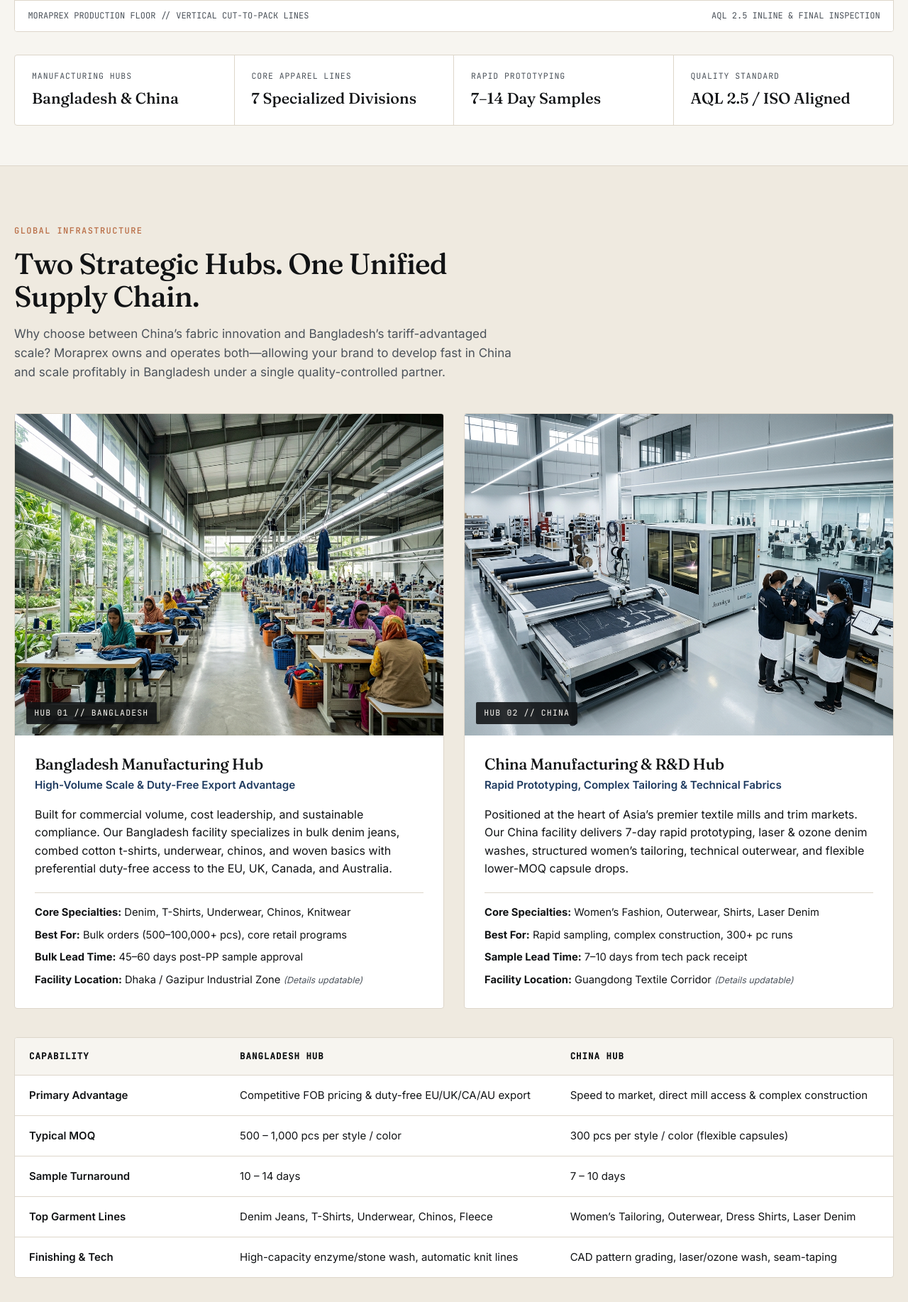
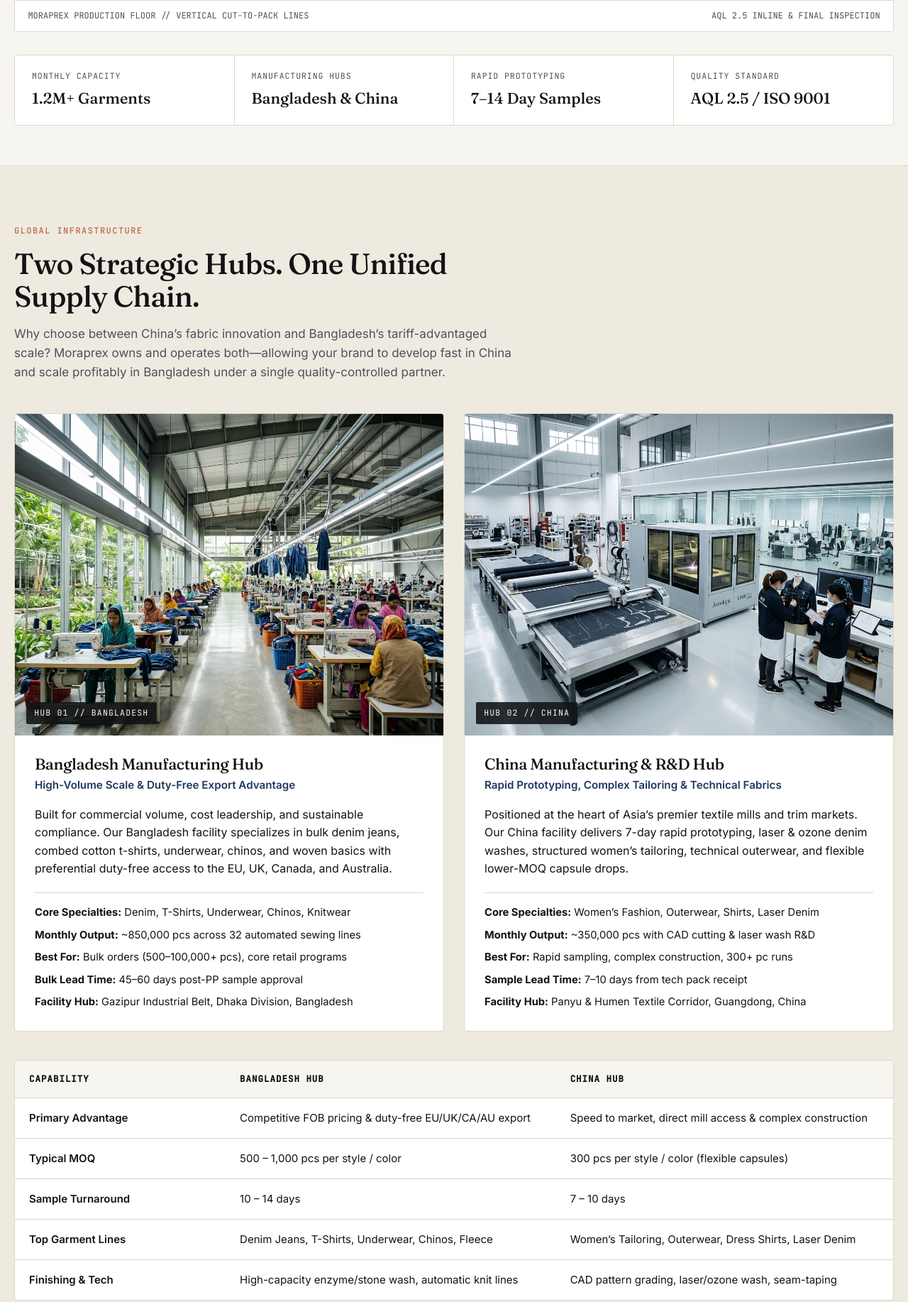
Before and after one commit to Redowan-cmyk/moraprex-website, a plain HTML site: page index.html in a window 1280 px wide. Shown: the part 1425-3259 px from the top of the page at 71% size. Drawn offline with Linux system fonts and the light colour scheme.

Commit message:
Complete makeshift factory profiles and capacity metrics

```diff
--- a/index.html
+++ b/index.html
@@ -215,12 +215,12 @@
 
         <dl class="metrics-strip" aria-label="Manufacturing Capabilities Summary">
           <div class="metric-item">
+            <dt>Monthly Capacity</dt>
+            <dd>1.2M+ Garments</dd>
+          </div>
+          <div class="metric-item">
             <dt>Manufacturing Hubs</dt>
             <dd>Bangladesh &amp; China</dd>
-          </div>
-          <div class="metric-item">
-            <dt>Core Apparel Lines</dt>
-            <dd>7 Specialized Divisions</dd>
           </div>
           <div class="metric-item">
             <dt>Rapid Prototyping</dt>
@@ -228,7 +228,7 @@
           </div>
           <div class="metric-item">
             <dt>Quality Standard</dt>
-            <dd>AQL 2.5 / ISO Aligned</dd>
+            <dd>AQL 2.5 / ISO 9001</dd>
           </div>
         </dl>
       </div>
@@ -265,9 +265,10 @@
               </p>
               <ul class="spec-list">
                 <li><strong>Core Specialties:</strong> Denim, T-Shirts, Underwear, Chinos, Knitwear</li>
+                <li><strong>Monthly Output:</strong> ~850,000 pcs across 32 automated sewing lines</li>
                 <li><strong>Best For:</strong> Bulk orders (500–100,000+ pcs), core retail programs</li>
                 <li><strong>Bulk Lead Time:</strong> 45–60 days post-PP sample approval</li>
-                <li><strong>Facility Location:</strong> Dhaka / Gazipur Industrial Zone <em>(Details updatable)</em></li>
+                <li><strong>Facility Hub:</strong> Gazipur Industrial Belt, Dhaka Division, Bangladesh</li>
               </ul>
             </div>
           </article>
@@ -291,9 +292,10 @@
               </p>
               <ul class="spec-list">
                 <li><strong>Core Specialties:</strong> Women’s Fashion, Outerwear, Shirts, Laser Denim</li>
+                <li><strong>Monthly Output:</strong> ~350,000 pcs with CAD cutting &amp; laser wash R&amp;D</li>
                 <li><strong>Best For:</strong> Rapid sampling, complex construction, 300+ pc runs</li>
                 <li><strong>Sample Lead Time:</strong> 7–10 days from tech pack receipt</li>
-                <li><strong>Facility Location:</strong> Guangdong Textile Corridor <em>(Details updatable)</em></li>
+                <li><strong>Facility Hub:</strong> Panyu &amp; Humen Textile Corridor, Guangdong, China</li>
               </ul>
             </div>
           </article>
@@ -654,10 +656,10 @@
       <div>
         <h3>Manufacturing Hubs</h3>
         <ul>
-          <li><strong>Bangladesh Hub:</strong> Dhaka / Gazipur</li>
-          <li><strong>China Hub:</strong> Guangzhou / Dongguan</li>
+          <li><strong>Bangladesh:</strong> Gazipur Industrial Belt, Dhaka 1700</li>
+          <li><strong>China:</strong> Panyu / Dongguan Textile Corridor, Guangdong</li>
           <li><strong>Email:</strong> <a href="mailto:hello@moraprex.com">hello@moraprex.com</a></li>
-          <li><strong>Domain:</strong> <a href="https://moraprex.com">moraprex.com</a></li>
+          <li><strong>Trade Desk:</strong> <a href="https://moraprex.com">moraprex.com</a> · Mon–Sat (GMT+6 / GMT+8)</li>
         </ul>
       </div>
     </div>
```
